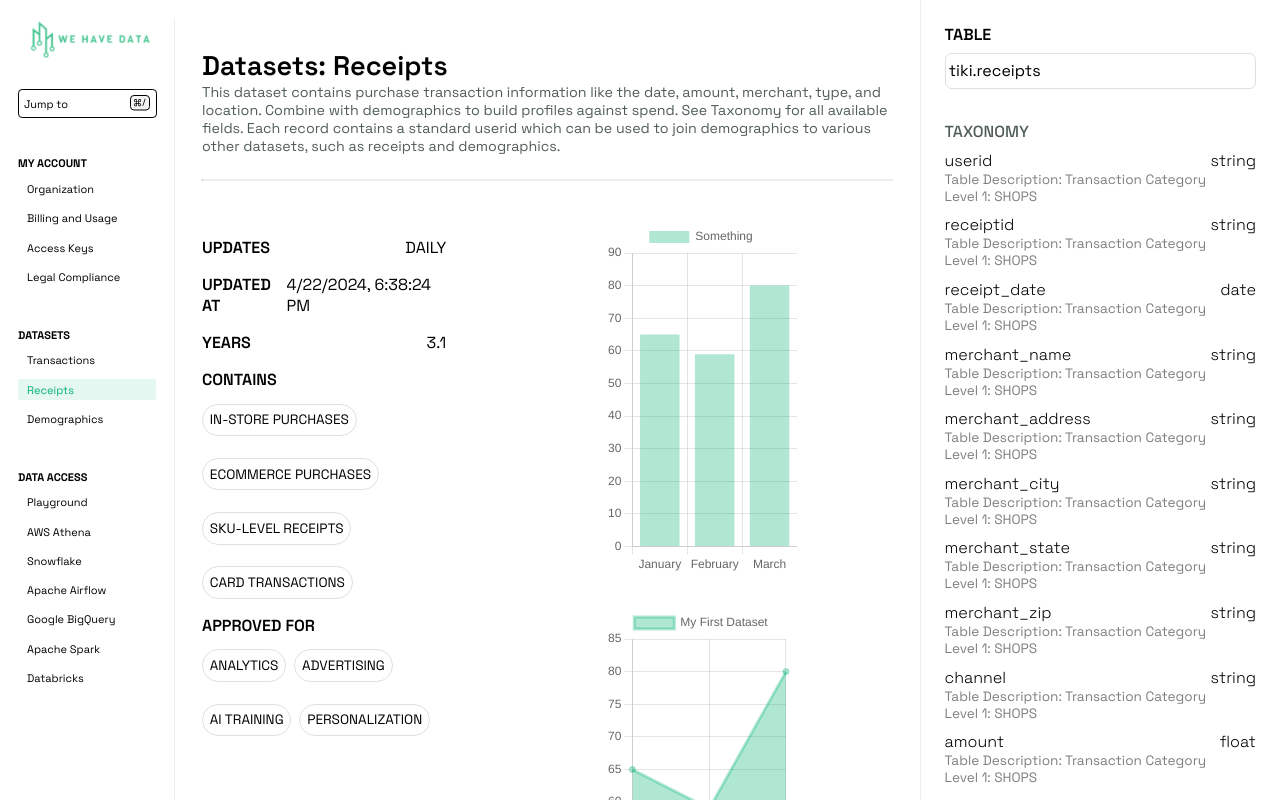
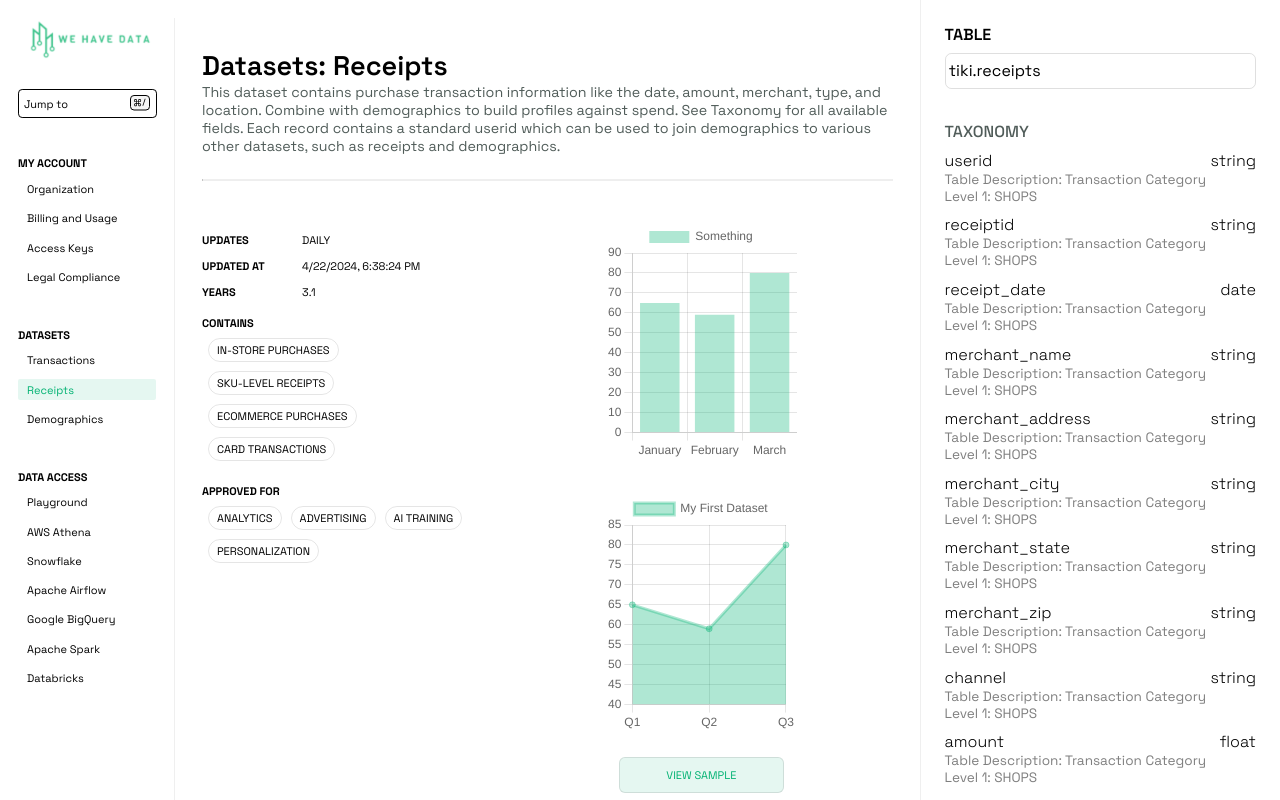
Before and after one commit to tiki/website-client-shop, a Vue app: page / in a window 1280 px wide. Both pictures are taken after a click on the item "Receipts". Shown: the top 800 px of the page. Built offline with nearby package versions, Linux system fonts and the light colour scheme.

Commit message:
wip: dataset grid pixel perfect

```diff
--- a/src/CustomButton/CustomButton.vue
+++ b/src/CustomButton/CustomButton.vue
@@ -31,12 +31,19 @@ const buttonStateClass = computed(() => {
 <style scoped>
 .custom-button {
   cursor: pointer;
-  padding: 1em 1em;
-  border: 1px solid #00000020;
-  border-radius: 0.65em;
-  width: 40%;
-  margin: 1em 0;
-  text-transform: Uppercase;
+  display: flex;
+  width: 10.3125rem;
+  padding: 0.625rem 1.25rem;
+  justify-content: center;
+  align-items: center;
+  gap: 0.625rem;
+  border-radius: 0.375rem;
+  border: 1px solid rgba(0, 0, 0, 0.1);
+  font-size: 0.6875rem;
+  font-style: normal;
+  font-weight: 400;
+  line-height: normal;
+  text-transform: uppercase;
 }
 
 .filled-button {
--- a/src/DatasetContent/DatasetGrid.vue
+++ b/src/DatasetContent/DatasetGrid.vue
@@ -192,165 +192,6 @@ const chartsData: ChartData[][] = [
       ]
     }
   ]
-  // [
-  //   {
-  //     width: 15,
-  //     height: 15,
-  //     type: 'line',
-  //     labels: ['Red', 'Blue', 'Yellow'],
-  //     datasets: [
-  //       {
-  //         label: 'My First Dataset',
-  //         data: [
-  //           {
-  //             x: -10,
-  //             y: 0
-  //           },
-  //           {
-  //             x: 0,
-  //             y: 10
-  //           },
-  //           {
-  //             x: 10,
-  //             y: 5
-  //           },
-  //           {
-  //             x: 0.5,
-  //             y: 5.5
-  //           }
-  //         ],
-  //         borderColor: '#00b27250',
-  //         backgroundColor: '#00b27250'
-  //       }
-  //     ]
-  //   },
-  //   {
-  //     width: 15,
-  //     height: 15,
-  //     type: 'line',
-  //     labels: ['Red', 'Blue', 'Yellow'],
-  //     datasets: [
-  //       {
-  //         label: 'My First Dataset',
-  //         data: [
-  //           {
-  //             x: -10,
-  //             y: 0
-  //           },
-  //           {
-  //             x: 0,
-  //             y: 10
-  //           },
-  //           {
-  //             x: 10,
-  //             y: 5
-  //           },
-  //           {
-  //             x: 0.5,
-  //             y: 5.5
-  //           }
-  //         ],
-  //         borderColor: '#00b27250',
-  //         backgroundColor: '#00b27250'
-  //       }
-  //     ]
-  //   },
-  //   {
-  //     width: 15,
-  //     height: 15,
-  //     type: 'line',
-  //     labels: ['Red', 'Blue', 'Yellow'],
-  //     datasets: [
-  //       {
-  //         label: 'My First Dataset',
-  //         data: [
-  //           {
-  //             x: -10,
-  //             y: 0
-  //           },
-  //           {
-  //             x: 0,
-  //             y: 10
-  //           },
-  //           {
-  //             x: 10,
-  //             y: 5
-  //           },
-  //           {
-  //             x: 0.5,
-  //             y: 5.5
-  //           }
-  //         ],
-  //         borderColor: '#00b27250',
-  //         backgroundColor: '#00b27250'
-  //       }
-  //     ]
-  //   },
-  //   {
-  //     width: 15,
-  //     height: 15,
-  //     type: 'line',
-  //     labels: ['Red', 'Blue', 'Yellow'],
-  //     datasets: [
-  //       {
-  //         label: 'My First Dataset',
-  //         data: [
-  //           {
-  //             x: -10,
-  //             y: 0
-  //           },
-  //           {
-  //             x: 0,
-  //             y: 10
-  //           },
-  //           {
-  //             x: 10,
-  //             y: 5
-  //           },
-  //           {
-  //             x: 0.5,
-  //             y: 5.5
-  //           }
-  //         ],
-  //         borderColor: '#00b27250',
-  //         backgroundColor: '#00b27250'
-  //       }
-  //     ]
-  //   }
-  // ],
-  // [
-  //   {
-  //     width: 15,
-  //     height: 15,
-  //     type: 'line',
-  //     labels: ['Red', 'Blue', 'Yellow'],
-  //     datasets: [
-  //       {
-  //         label: 'My First Dataset',
-  //         data: [
-  //           {
-  //             x: -10,
-  //             y: 0
-  //           },
-  //           {
-  //             x: 0,
-  //             y: 10
-  //           },
-  //           {
-  //             x: 10,
-  //             y: 5
-  //           },
-  //           {
-  //             x: 0.5,
-  //             y: 5.5
-  //           }
-  //         ],
-  //         borderColor: '#00b27250',
-  //         backgroundColor: '#00b27250'
-  //       }
-  //     ]
-  //   }
-  // ]
 ]
 
 const stats: Stats = {
@@ -359,8 +200,8 @@ const stats: Stats = {
   years: '3.1',
   contains: [
     'in-store purchases',
+    'sku-level receipts',
     'ecommerce purchases',
-    'sku-level receipts',
     'Card transactions'
   ],
   approved_for: ['Analytics', 'Advertising', 'AI Training', 'Personalization']
@@ -376,8 +217,10 @@ onMounted(() => {
     <dataset-stats :stats="stats" />
     <div id="first-chart-container">
       <div id="chart-button-container"></div>
-      <custom-button :button-text="'Compliance Report'" :state="ButtonState.OUTLINED" />
-      <custom-button :button-text="'View Sample'" :state="ButtonState.FILLED" />
+      <div class="button-container">
+        <custom-button :button-text="'View Sample'" :state="ButtonState.FILLED" />
+        <custom-button :button-text="'Compliance Report'" :state="ButtonState.OUTLINED" />
+      </div>
     </div>
   </div>
 
@@ -419,4 +262,14 @@ onMounted(() => {
     grid-template-columns: 100%;
   }
 }
+.button-container {
+  display: flex;
+  flex-direction: column;
+  justify-content: center;
+  align-items: center;
+  gap: 1rem;
+  flex: 1 0 0;
+  margin-top: 1.5em;
+  align-self: stretch;
+}
 </style>
--- a/src/DatasetContent/DatasetStats.vue
+++ b/src/DatasetContent/DatasetStats.vue
@@ -35,41 +35,61 @@ defineProps({
 </template>
 
 <style scoped>
+.dataset-stats-container {
+  display: flex;
+  padding: 0.75rem 0rem;
+  flex-direction: column;
+  align-items: flex-start;
+  flex: 1 0 0;
+  gap: 0.75rem;
+  align-self: stretch;
+}
+
+.stats-list {
+  gap: 0.75rem;
+  display: flex;
+  flex-direction: column;
+}
 .stat-item {
   display: flex;
-  justify-content: space-between;
-  padding-right: 2em;
-  margin: 1em 0;
   color: var(--primary-text-color);
+  font-size: 0.6875rem;
+  font-style: normal;
+  font-weight: 400;
 }
 
 .stat-item span,
 .tags-container span {
-  font-weight: 600;
+  font-weight: 700;
   text-transform: uppercase;
   color: var(--primary-text-color);
+  font-size: 0.6875rem;
+  width: 6.25rem;
 }
 
 .tags-list {
   display: flex;
-  flex-flow: wrap;
-  gap: 0.5em;
-}
-
-.tags-container {
-  margin: 1em 0;
+  padding: 0.375rem;
+  align-items: flex-start;
+  align-content: flex-start;
+  gap: 0.5625rem;
+  align-self: stretch;
+  flex-wrap: wrap;
 }
 
 .contain-item {
   color: var(--primary-text-color);
   display: flex;
+  border-radius: 6.25rem;
+  border: 1px solid rgba(0, 0, 0, 0.1);
+  display: flex;
+  padding: 0.25rem 0.5rem;
+  justify-content: center;
   align-items: center;
-  font-size: 0.85em;
-  text-align: center;
-  border: 1px solid #00000020;
-  padding: 0.5em;
-  border-radius: 2em;
+  font-size: 0.6875rem;
+  font-style: normal;
+  font-weight: 400;
+  line-height: normal;
   text-transform: uppercase;
-  margin-top: 1em;
 }
 </style>
```
